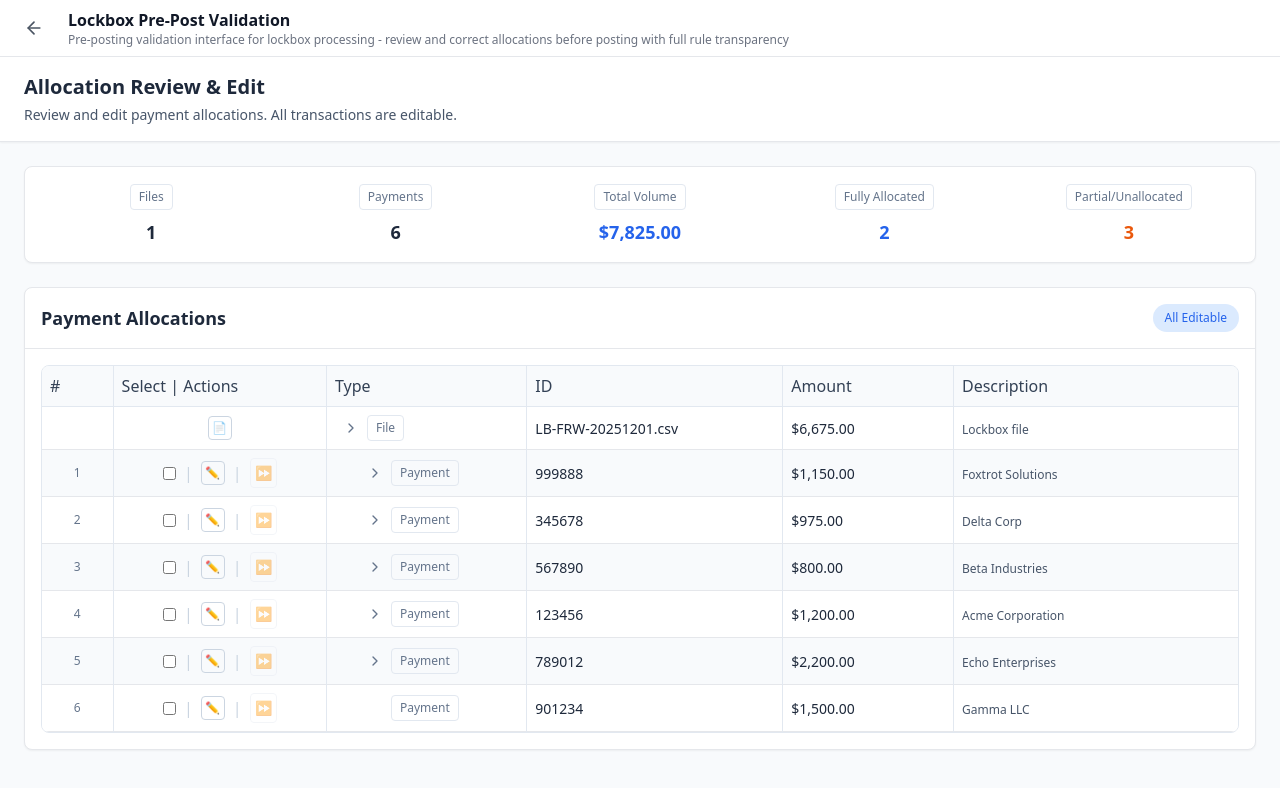
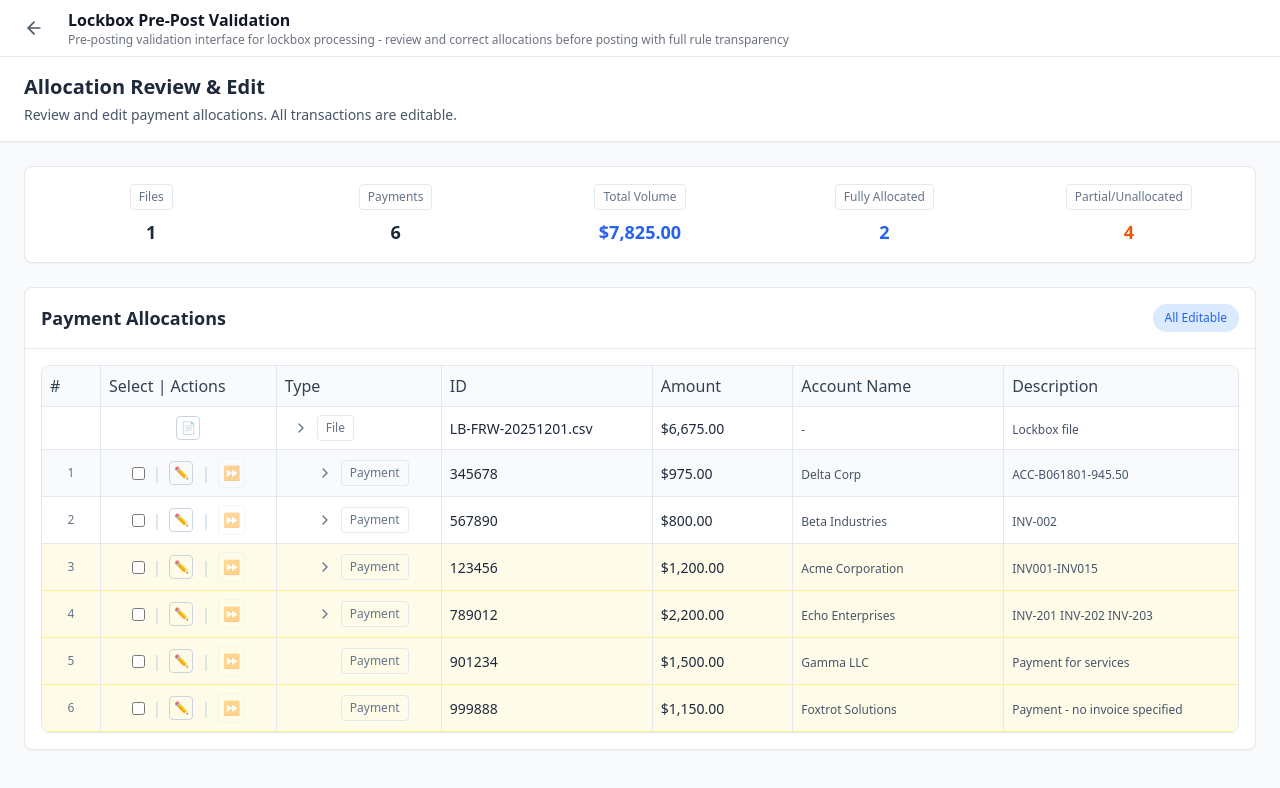
Before and after one commit to kevnatbp/paybylink, a React (Vite) app: page /prototypes/lockbox-validation in a window 1280 px wide. Shown: the top 788 px of the page. Built offline with nearby package versions, Linux system fonts and the light colour scheme.

Commit message:
some changes

```diff
--- a/src/components/prototypes/LockboxValidationScreen.jsx
+++ b/src/components/prototypes/LockboxValidationScreen.jsx
@@ -476,7 +476,29 @@ const LockboxValidationScreen = () => {
       }
     }),
 
-    // 6. DESCRIPTION COLUMN (renamed from Account)
+    // 6. ACCOUNT NAME COLUMN
+    columnHelper.accessor('account', {
+      id: 'account',
+      header: 'Account Name',
+      size: 180,
+      cell: ({ row }) => {
+        const { type, data: itemData } = row.original;
+
+        if (type === 'transaction') {
+          return <span className="text-xs text-slate-600">{itemData.otherParty}</span>;
+        } else if (type === 'invoice') {
+          return <span className="text-xs text-slate-600">{itemData.customerName}</span>;
+        } else if (type === 'file') {
+          return <span className="text-xs text-slate-600">-</span>;
+        } else if (type === 'lineItem') {
+          return <span className="text-xs text-slate-600">-</span>;
+        }
+
+        return <span className="text-xs text-slate-600">-</span>;
+      }
+    }),
+
+    // 7. DESCRIPTION COLUMN
     columnHelper.accessor('description', {
       id: 'description',
       header: 'Description',
@@ -485,13 +507,13 @@ const LockboxValidationScreen = () => {
         const { type, data: itemData } = row.original;
 
         if (type === 'transaction') {
-          return <span className="text-xs text-slate-600">{itemData.otherParty}</span>;
+          return <span className="text-xs text-slate-600">{itemData.reference || 'Payment transaction'}</span>;
         } else if (type === 'invoice') {
-          return <span className="text-xs text-slate-600">{itemData.customerName}</span>;
+          return <span className="text-xs text-slate-600">{itemData.invoiceNumber ? `Invoice ${itemData.invoiceNumber}` : 'Invoice allocation'}</span>;
         } else if (type === 'file') {
           return <span className="text-xs text-slate-600">Lockbox file</span>;
         } else if (type === 'lineItem') {
-          return <span className="text-xs text-slate-600">{itemData.matchDescription || 'Line item'}</span>;
+          return <span className="text-xs text-slate-600">{itemData.matchDescription || itemData.description || 'Line item'}</span>;
         }
 
         return <span className="text-xs text-slate-600">-</span>;
@@ -1149,14 +1171,33 @@ const LockboxValidationScreen = () => {
                   const allRows = table.getRowModel().rows;
                   const transactionIds = [...new Set(allRows.map(r => r.original.transactionId).filter(Boolean))];
 
+                  // Pre-calculate unallocated status for all transactions
+                  const unallocatedMap = new Map();
+                  files.forEach(file => {
+                    file.transactions.forEach(txn => {
+                      unallocatedMap.set(txn.id, txn.unallocatedAmount > 0);
+                    });
+                  });
+
                   return allRows.map((row) => {
-                    const { type, transactionId } = row.original;
+                    const { type, transactionId, data: itemData } = row.original;
                     const isSkipped = transactionId && skippedTransactions.has(transactionId);
                     const isSelected = transactionId && selectedForEdit.has(transactionId);
 
+                    // Check if transaction has unallocated amount (partially allocated)
+                    let hasUnallocated = false;
+                    if (type === 'transaction' && itemData?.unallocatedAmount > 0) {
+                      hasUnallocated = true;
+                    } else if (transactionId && (type === 'invoice' || type === 'lineItem' || type === 'unallocated')) {
+                      // For child rows, check the parent transaction's unallocated amount
+                      hasUnallocated = unallocatedMap.get(transactionId) || false;
+                    }
+
                     // Calculate background color based on payment grouping (stable positioning)
                     let backgroundClass;
-                    if (isSelected) {
+                    if (hasUnallocated) {
+                      backgroundClass = 'bg-yellow-50 border-yellow-200'; // Partially allocated rows get yellow background
+                    } else if (isSelected) {
                       backgroundClass = 'bg-blue-100 border-blue-300'; // Selected rows get blue background
                     } else if (isSkipped) {
                       backgroundClass = 'bg-red-50 opacity-60'; // Skipped rows get light red background
@@ -1172,7 +1213,11 @@ const LockboxValidationScreen = () => {
                   return (
                     <tr
                       key={row.id}
-                      className={`border-b hover:bg-blue-50 hover:border-blue-200 transition-all duration-300 ${backgroundClass} ${isSkipped ? 'line-through text-slate-400' : ''}`}
+                      className={`border-b transition-all duration-300 ${backgroundClass} ${isSkipped ? 'line-through text-slate-400' : ''} ${
+                        hasUnallocated
+                          ? 'hover:bg-yellow-100 hover:border-yellow-300'
+                          : 'hover:bg-blue-50 hover:border-blue-200'
+                      }`}
                     >
                       {row.getVisibleCells().map((cell, index, array) => (
                         <td
--- a/src/data/lockboxValidationMockData.js
+++ b/src/data/lockboxValidationMockData.js
@@ -181,31 +181,17 @@ export const mockLockboxFiles = [
       {
         id: 'payment-999888',
         amount: 1150.00,
-        reference: 'INV-777',
+        reference: 'Payment - no invoice specified',
         otherParty: 'Foxtrot Solutions',
         date: '2025-11-30',
         bankAccount: 'B061801',
-        status: 'proposed',
-        ruleApplied: 'rule-1',
-        ruleExplanation: 'Invoice number exact match',
+        status: 'needs_review',
+        ruleApplied: null,
+        ruleExplanation: 'No rules matched - reference contains no invoice identifiers',
         expanded: false,
-        issues: [],
-        invoices: [
-          {
-            id: 'inv-777',
-            invoiceNumber: 'INV-777',
-            customerId: 'FOXTROT001',
-            customerName: 'Foxtrot Solutions',
-            proposedAmount: 1150.00,
-            status: 'proposed',
-            expanded: false,
-            lineItems: [
-              { id: 'line-777-1', description: 'Consulting Services', amount: 950.00, status: 'proposed', matchDescription: 'Payment amount matched line item amount' },
-              { id: 'line-777-2', description: 'Implementation Fee', amount: 200.00, status: 'proposed', matchDescription: 'Payment amount matched line item amount' }
-            ]
-          }
-        ],
-        unallocatedAmount: 0
+        issues: ['no_match_found', 'manual_allocation_required'],
+        invoices: [],
+        unallocatedAmount: 1150.00
       }
     ]
   }
```
